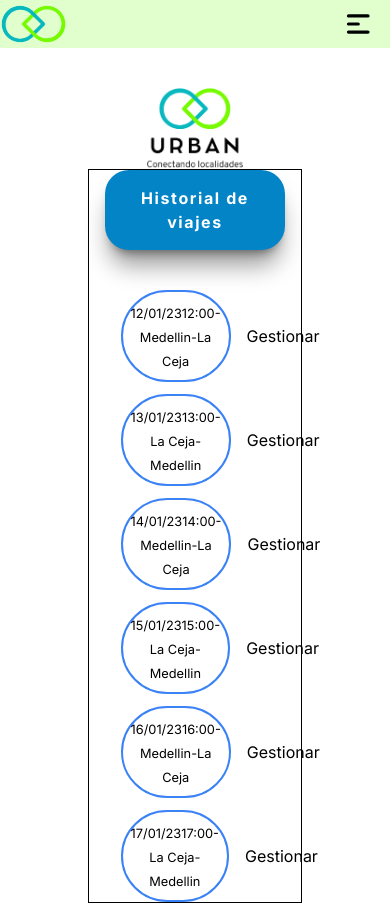
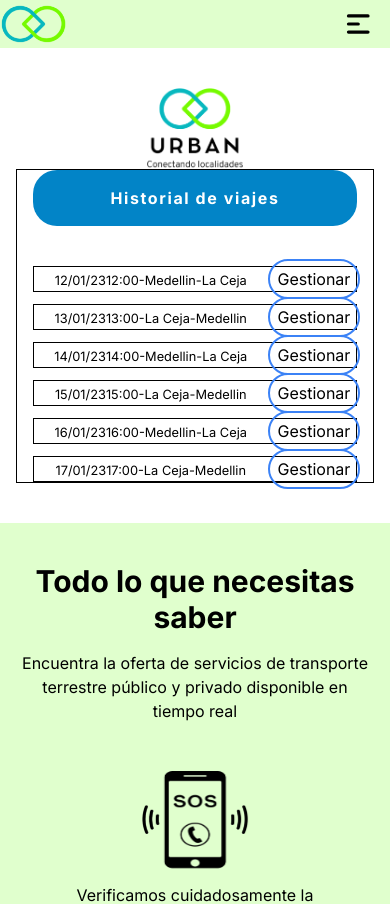
Before and after one commit to pablosecuen/Urban, a Next.js app in the folder client/: page /home/gestion in a window 390 px wide. Shown: the top 904 px of the page. Built offline with nearby package versions, Linux system fonts and the light colour scheme.

Commit message:
/gestion mobile

```diff
--- a/client/app/home/gestion/page.tsx
+++ b/client/app/home/gestion/page.tsx
@@ -2,7 +2,7 @@ import Link from "next/link";
 
 export default function Gestion() {
   // Array de objetos que representan los datos de cada viaje
-  const viajes = [
+  const viajesHardcodeados = [
     { id: 1, fecha: "12/01/23", ruta: "12:00-Medellin-La Ceja" },
     { id: 2, fecha: "13/01/23", ruta: "13:00-La Ceja-Medellin" },
     { id: 3, fecha: "14/01/23", ruta: "14:00-Medellin-La Ceja" },
@@ -12,25 +12,25 @@ export default function Gestion() {
   ];
 
   return (
-    <div className="container mx-auto flex h-3/5 w-3/5 flex-col gap-10 border border-black lg:p-10">
-      <h3 className="rounded-3xl bg-sky-600 p-4 text-center font-bold tracking-widest text-white shadow-xl shadow-black/40">
+    <section className="container mx-auto flex h-3/5 w-full lg:w-3/5 flex-col gap-10 border border-black lg:p-10">
+      <h3 className="rounded-3xl bg-sky-600 p-4 text-center font-bold tracking-widest text-white">
         Historial de viajes
       </h3>
-      <ul className="flex flex-col gap-3">
+      <ul className="flex flex-col gap-3 ">
         {/* Usamos map para generar un li por cada objeto del array */}
-        {viajes.map((viaje) => (
-          <li key={viaje.id} className="flex items-center gap-4 px-4">
-            <div className="rounded-full border-2 border-blue p-2 text-center">
+        {viajesHardcodeados.map((viaje) => (
+          <li key={viaje.id} className="flex items-center gap-4 px-4 border border-black">
+            <article className=" text-center">
               <small>{viaje.fecha}</small>
               <small>{viaje.ruta}</small>
-            </div>
+            </article>
             <div className="w-1/4">
               {/* Usamos Link de Next para crear un enlace */}
-              <Link href={`/home/gestion/${viaje.id}`}>Gestionar</Link>
+              <Link href={`/home/gestion/${viaje.id}`} className="rounded-full border-2 border-blue p-2">Gestionar</Link>
             </div>
           </li>
         ))}
       </ul>
-    </div>
+    </section>
   );
 }
```
